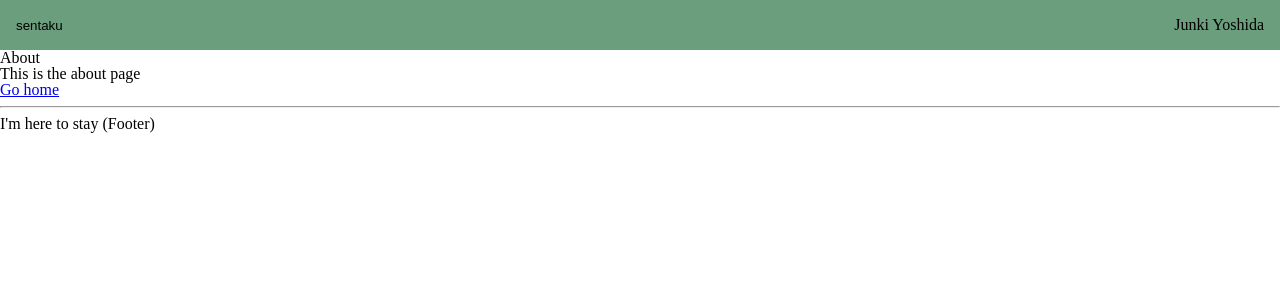
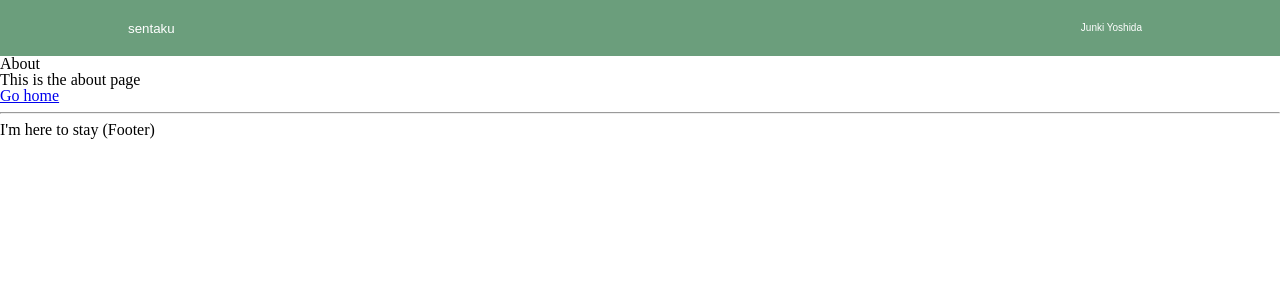
Before and after one commit to j9141997/sentaku, a Next.js app: page /about in a window 1280 px wide. Shown: the top 300 px of the page. Built offline with nearby package versions, Linux system fonts and the light colour scheme.

Commit message:
feat: header

```diff
--- /dev/null
+++ b/src/components/atom/HeaderButton.tsx
@@ -0,0 +1,45 @@
+import React, { FC } from 'react'
+import styled, { css } from 'styled-components'
+
+import { Theme, useTheme } from '../../hooks/useTheme'
+
+type Props = {
+  onClick?: () => void
+}
+
+export const HeaderButton: FC<Props> = ({ children, onClick }) => {
+  const theme = useTheme()
+
+  return (
+    <Wrapper themes={theme} onClick={onClick}>
+      {children}
+    </Wrapper>
+  )
+}
+
+const Wrapper = styled.button<{ themes: Theme }>`
+  ${({ themes }) => {
+    const { size } = themes
+    const { PC } = themes.size.mediaQuery
+
+    return css`
+      display: inline-block;
+      margin: 0;
+      padding: 0 ${size.pxToRem(10)};
+      border: none;
+      background: none;
+      color: #fff;
+      font-size: ${size.pxToRem(10)};
+      line-height: 56px;
+      cursor: pointer;
+
+      &:hover {
+        background-color: rgba(255, 255, 255, 0.3);
+      }
+
+      @media (min-width: ${PC}) {
+        line-height: 72px;
+      }
+    `
+  }}
+`
--- a/src/components/organism/Header.tsx
+++ b/src/components/organism/Header.tsx
@@ -2,6 +2,8 @@ import React, { FC } from 'react'
 import styled, { css } from 'styled-components'
 
 import { Theme, useTheme } from '../../hooks/useTheme'
+
+import { HeaderButton } from '@components/atom/HeaderButton'
 
 type Props = {
   className?: string
@@ -14,10 +16,15 @@ export const Header: FC<Props> = ({ className }) => {
 
   return (
     <Wrapper themes={theme}>
-      <HeaderColumn>
-        <HeaderLogo>{title}</HeaderLogo>
-      </HeaderColumn>
-      {displayName}
+      <HeaderContainer>
+        <HeaderColumn>
+          <HeaderLogo>{title}</HeaderLogo>
+        </HeaderColumn>
+
+        <HeaderColumn>
+          <HeaderButton>{displayName}</HeaderButton>
+        </HeaderColumn>
+      </HeaderContainer>
     </Wrapper>
   )
 }
@@ -25,16 +32,28 @@ export const Header: FC<Props> = ({ className }) => {
 const Wrapper = styled.header<{ themes: Theme }>`
   ${({ themes }) => {
     const { size, palette } = themes
+    const { PC } = themes.size.mediaQuery
 
     return css`
-      display: flex;
-      align-items: center;
-      justify-content: space-between;
-      height: 50px;
+      height: 56px;
       padding: 0 ${size.pxToRem(size.space.XS)};
       background: ${palette.MAIN};
+
+      @media (min-width: ${PC}) {
+        height: 72px;
+      }
     `
   }}
+`
+
+const HeaderContainer = styled.div`
+  display: flex;
+  align-items: center;
+  justify-content: space-between;
+  @media (min-width: 1024px) {
+    max-width: 1024px;
+    margin: 0 auto;
+  }
 `
 
 const HeaderColumn = styled.div`
@@ -49,6 +68,7 @@ const HeaderLogo = styled.button`
   background: none;
   box-sizing: border-box;
   cursor: pointer;
+  color: #fff;
 
   &:hover {
     opacity: 0.7;
--- a/src/themes/createSize.ts
+++ b/src/themes/createSize.ts
@@ -25,6 +25,7 @@ export type SizeProps = {
   mediaQuery?: {
     SP?: number
     TABLET?: number
+    PC?: number
   }
 }
 
@@ -48,6 +49,7 @@ export type CreatedSizeTheme = {
   mediaQuery: {
     SP: number
     TABLET: number
+    PC: number
   }
 }
 
@@ -68,7 +70,7 @@ const getSpace = (size: number) => {
 }
 
 const defaultFontSize = { SHORT: 11, TALL: 14, GRANDE: 18, VENTI: 24 }
-const defaultMediaQuery = { SP: 599, TABLET: 959 }
+const defaultMediaQuery = { SP: 599, TABLET: 959, PC: 1024 }
 const defaultSpace = getSpace(defaultSpaceSize)
 
 export const defaultSize: CreatedSizeTheme = {
```
Also changed, not shown: src/components/atom/BaseButton.tsx (added, +106 -0 lines), src/hocs/hoverable.tsx (added, +83 -0 lines), 1 other file (tests, documents, lock files or other folders).
